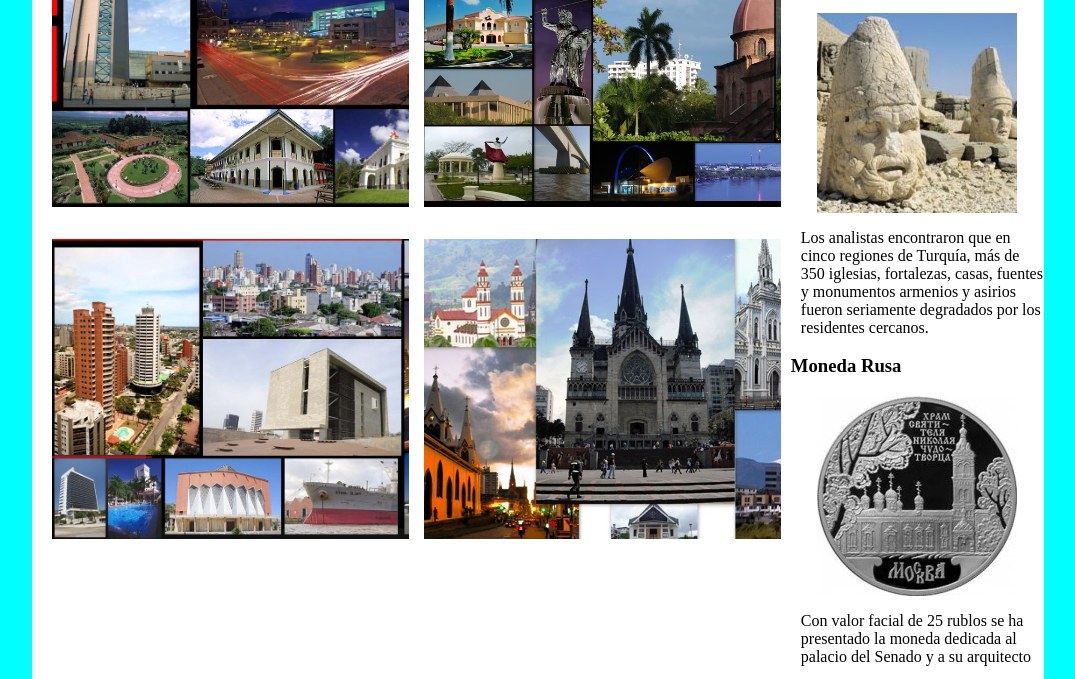
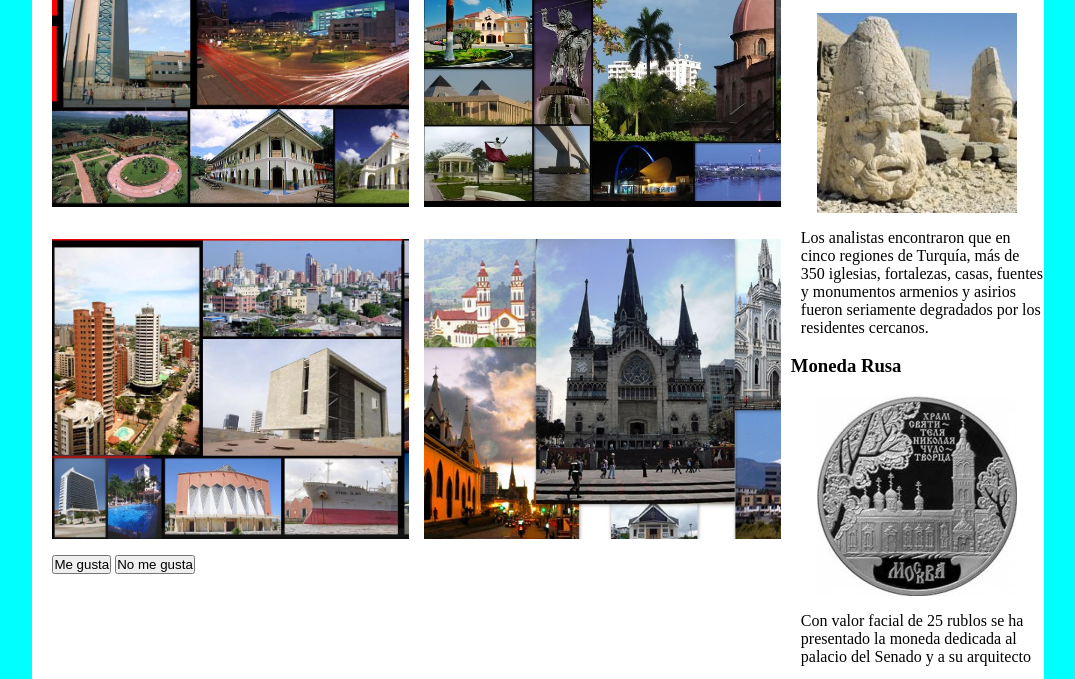
Before and after one commit to JohnAlexanderGaleano/Maqueta-Web-1, a plain HTML site: page Maqueta-N2.1.html in a window 1280 px wide. Shown: the part 761-1440 px from the top of the page, without its empty margins (102-1177 px from the left). Drawn offline with Linux system fonts and the light colour scheme.

Commit message:
Se agregan botones de me gusta

```diff
--- a/Maqueta-N2.1.html
+++ b/Maqueta-N2.1.html
@@ -37,7 +37,10 @@
         </div>
         <div class="imagen cuatro imgRight">
         </div>
-
+        <div id="btns">
+            <button id="mGus">Me gusta</button>
+            <button id="nmGus">No me gusta</button>
+        </div>
 
     </div>
 
```
